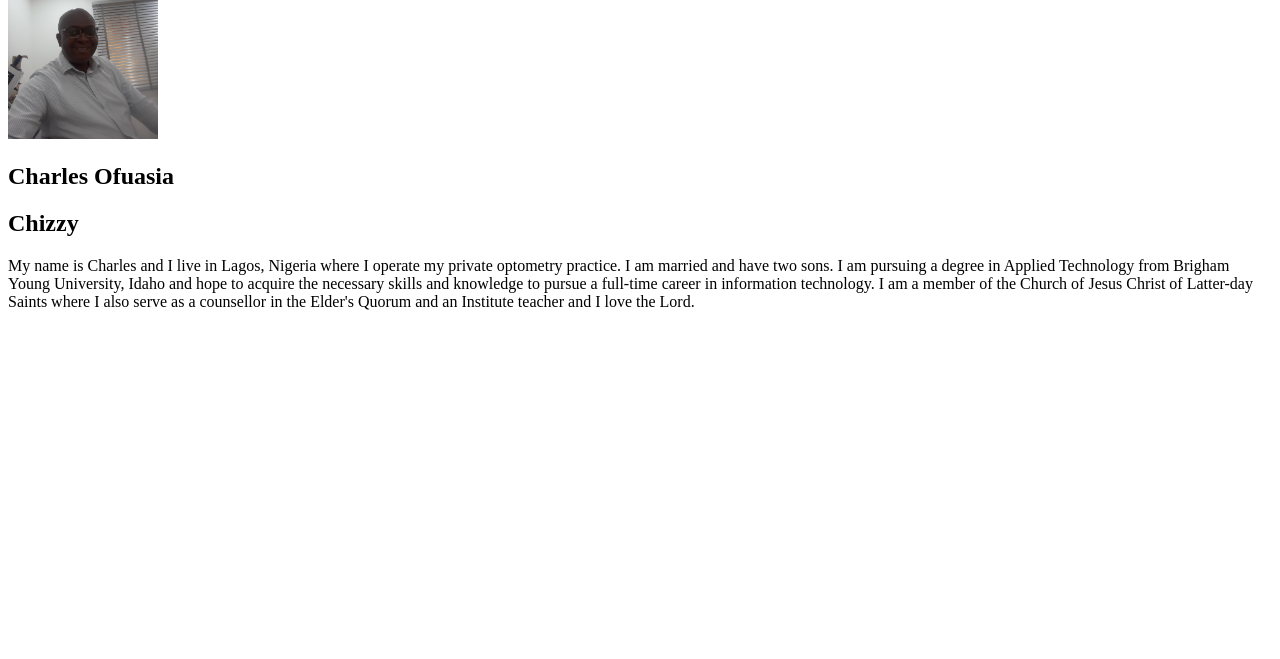
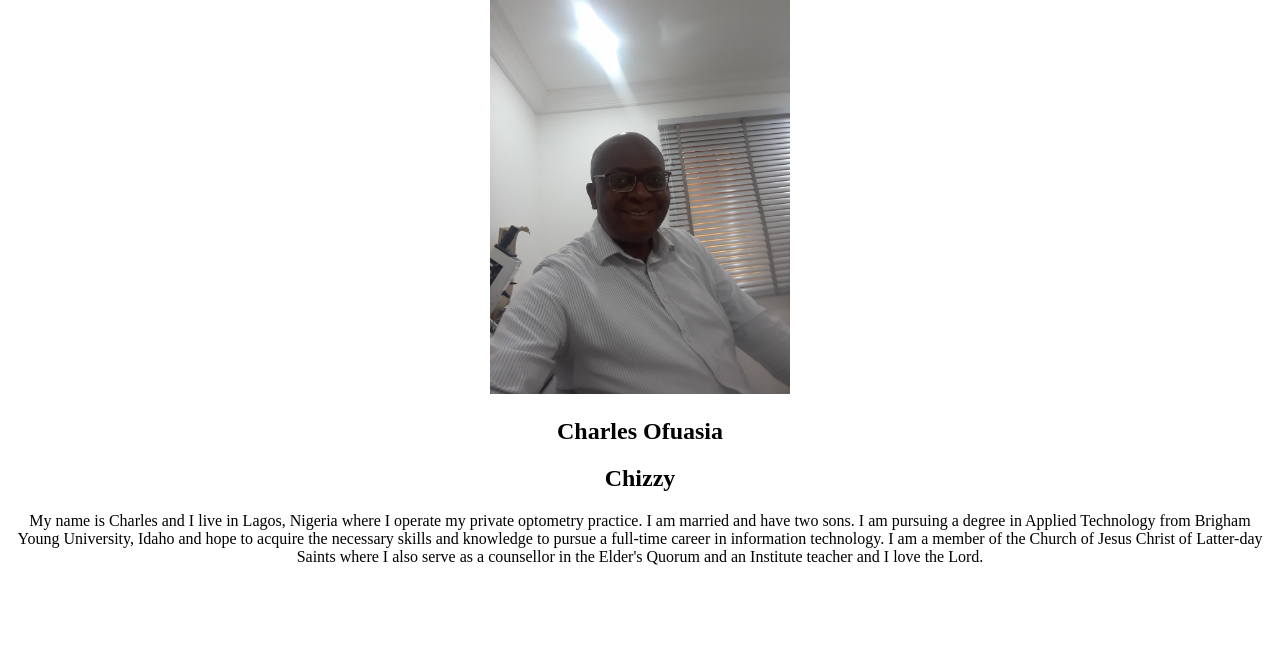
Before and after one commit to charlesofuasia/wdd130_1, a plain HTML site: page aboutme/index.html in a window 1280 px wide. Shown: the part 141-800 px from the top of the page. Drawn offline with Linux system fonts and the light colour scheme.

Commit message:
Added css to Aboutme

```diff
--- a/aboutme/index.html
+++ b/aboutme/index.html
@@ -4,12 +4,14 @@
         <meta charset="UTF-8">
         <meta http-equiv="X-UA-Compatible" content="IE=edge">
         <title>About Me</title>
-        <link rel="stylesheet" href="styles/styles.cssS">
+        <link rel="stylesheet" href="styles/styles.css">
 
     </head>
     <body>
         <h1>About Me</h1>
-        <img src="images/me.jpg" alt="photo of Charles" height="200">
+        <div id="hero-img">
+            <img src="images/me.jpg" alt="photo of Charles" height="400" >
+        </div>
         <h2>Charles Ofuasia</h2>
         <h2>Chizzy</h2>
         <p>My name is Charles and I live in Lagos, Nigeria where I operate my private optometry practice. I am married and have two sons.
--- a/aboutme/styles/styles.css
+++ b/aboutme/styles/styles.css
@@ -7,8 +7,10 @@ h1{
     background-color: aliceblue;
     color: blueviolet;
     font-family: 'Segoe UI', Tahoma, Geneva, Verdana, sans-serif;
+    font-size: 50px;
 }
-img{
-    height: 400px;
-    width: 450px;
+
+#hero-img {
+    width: 80%;
+    margin: 0 auto;
 }
```
Also changed, not shown: 1 other file.
